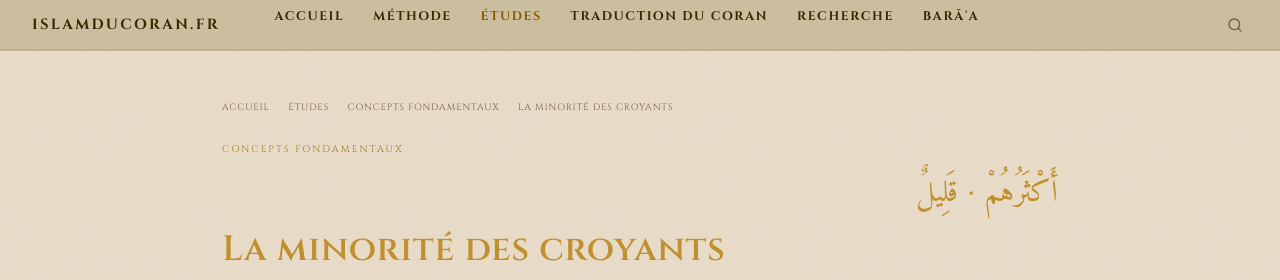
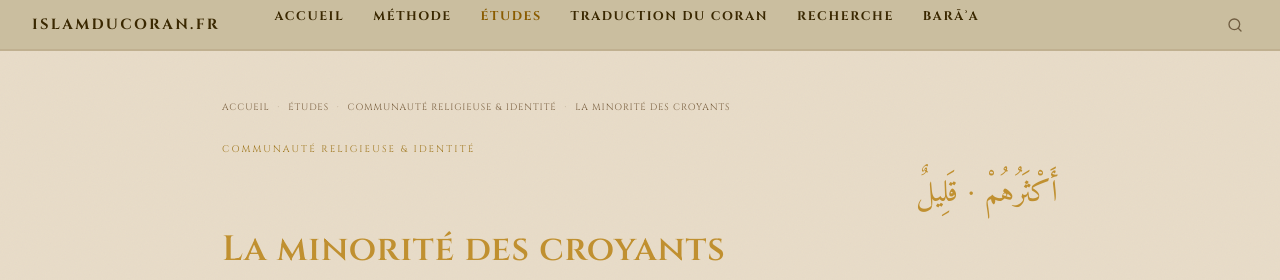
Before and after one commit to Makhuwcoder/islamducoran, a Jekyll site: the page built from _etudes/minorite-croyants.md, in a window 1280 px wide and 900 px high. Shown: the top 280 px of the window. Built offline with Jekyll 4.4.1, drawn with Linux system fonts in a browser that asks for light colours.

Commit message:
Thème: Communauté religieuse & Identité [630]

```diff
--- a/_etudes/minorite-croyants.md
+++ b/_etudes/minorite-croyants.md
@@ -2,8 +2,9 @@
 layout: etude
 title: "La minorité des croyants"
 subtitle: "أَكْثَرُهُمْ لَا يَعْلَمُونَ · قَلِيلٌ مِّنْ عِبَادِيَ · وَهُمْ مُّشْرِكُونَ"
-categorie: "Concepts fondamentaux"
-categorie_slug: "concepts"
+categorie: "Communauté religieuse & Identité"
+categorie_slug: "communaute"
+order: 630
 racine: "ك-ث-ر / ق-ل-ل"
 racine_ar: "أَكْثَرُهُمْ · قَلِيلٌ"
 date: 2026-05-12
```
